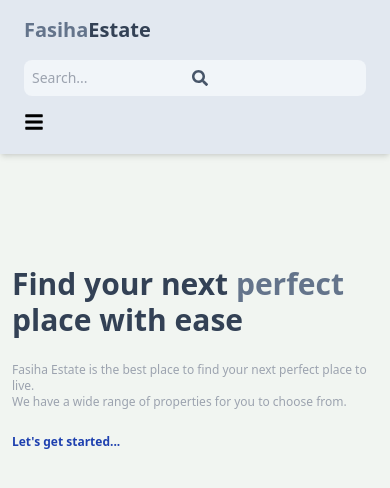
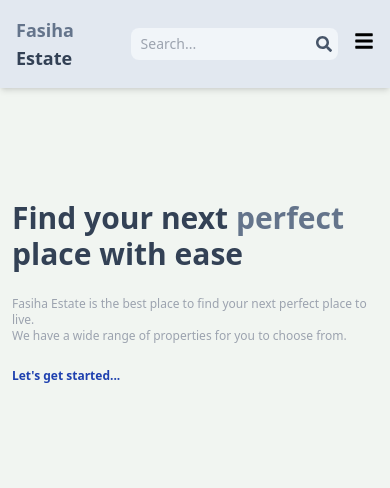
Before and after one commit to FasihaNaveed/mern-estate, a React (Vite) app in the folder client/: page / in a window 390 px wide. Shown: the top 488 px of the page. Built offline with nearby package versions, Linux system fonts and the light colour scheme; no server answers.

Commit message:
header responsiveness

```diff
--- a/client/src/components/Header.jsx
+++ b/client/src/components/Header.jsx
@@ -28,37 +28,43 @@ export default function Header() {
 
   return (
     <header className='bg-slate-200 shadow-md sticky top-0 z-50'>
-      <div className='flex flex-col sm:flex-row sm:justify-between sm:items-center max-w-6xl mx-auto gap-4 py-4 px-6 sm:py-5 sm:px-8'>
+      <div className='flex items-center justify-between max-w-6xl mx-auto py-4 px-4 sm:px-8 gap-2'>
         {/* Logo */}
         <Link to='/'>
-          <h1 className='font-bold text-xl sm:text-2xl flex flex-wrap'>
+          <h1 className='font-bold text-lg sm:text-2xl flex flex-wrap'>
             <span className='text-slate-500'>Fasiha</span>
             <span className='text-slate-700'>Estate</span>
           </h1>
         </Link>
 
         {/* Search */}
-        <form onSubmit={handleSubmit} className="bg-slate-100 p-2 rounded-lg flex items-center">
+        <form
+          onSubmit={handleSubmit}
+          className="bg-slate-100 p-1.5 sm:p-2 rounded-lg flex items-center flex-grow mx-2 max-w-xs"
+        >
           <input
             type="text"
             placeholder='Search...'
-            className='bg-transparent focus:outline-none w-40 sm:w-64 text-sm sm:text-base'
+            className='bg-transparent focus:outline-none w-full text-sm sm:text-base px-1'
             value={searchTerm}
             onChange={(e) => setSearchTerm(e.target.value)}
           />
-          <button>
+          <button type="submit">
             <FaSearch className='text-slate-600' />
           </button>
         </form>
 
+        {/* Menu button (mobile) */}
+        <div className='sm:hidden'>
+          <button onClick={() => setMenuOpen(!menuOpen)}>
+            {menuOpen ? <FaTimes size={20} /> : <FaBars size={20} />}
+          </button>
+        </div>
+
         {/* Desktop nav */}
         <ul className='hidden sm:flex gap-4 items-center'>
-          <Link to='/'>
-            <li className='text-slate-700 hover:underline'>Home</li>
-          </Link>
-          <Link to='/about'>
-            <li className='text-slate-700 hover:underline'>About</li>
-          </Link>
+          <Link to='/'><li className='text-slate-700 hover:underline'>Home</li></Link>
+          <Link to='/about'><li className='text-slate-700 hover:underline'>About</li></Link>
           <Link to='/profile'>
             {currentUser ? (
               <img
@@ -71,13 +77,6 @@ export default function Header() {
             )}
           </Link>
         </ul>
-
-        {/* Mobile menu button */}
-        <div className='sm:hidden'>
-          <button onClick={() => setMenuOpen(!menuOpen)}>
-            {menuOpen ? <FaTimes size={20} /> : <FaBars size={20} />}
-          </button>
-        </div>
       </div>
 
       {/* Mobile menu dropdown */}
```
